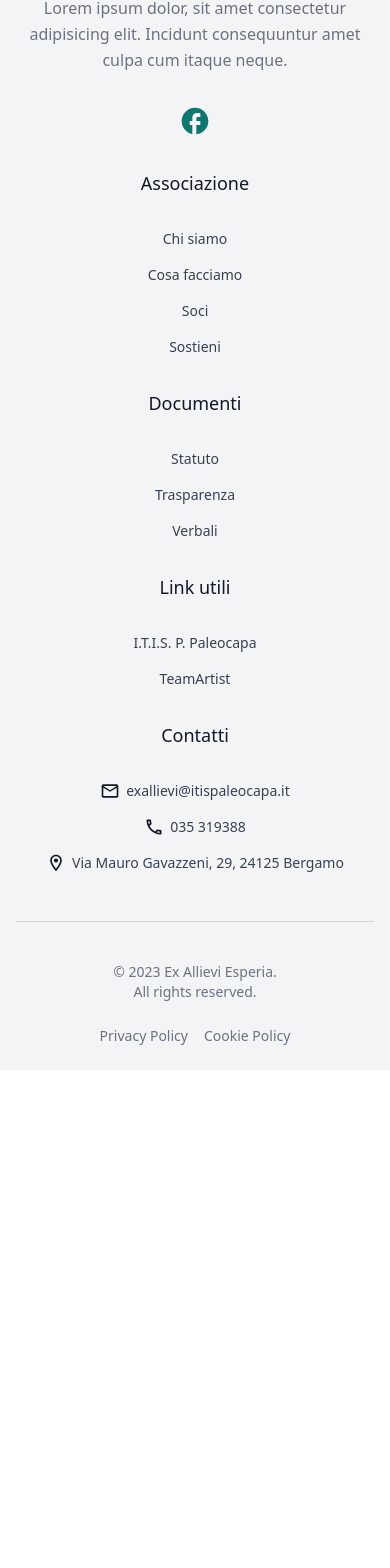
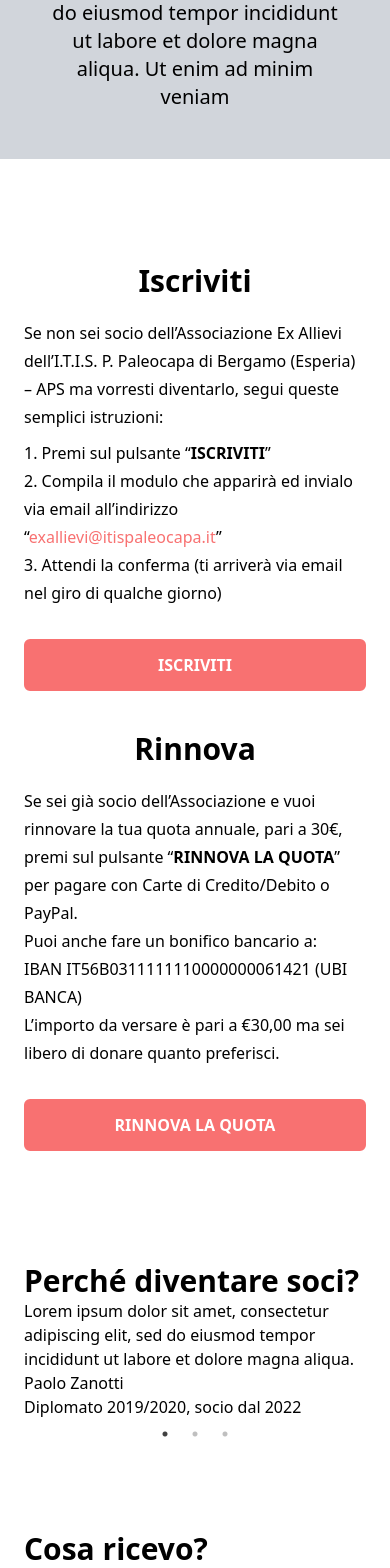
Before and after one commit to exallievi-esperia/website, a Next.js app: page /soci in a window 390 px wide. Shown: the part 261-1829 px from the top of the page. Before the commit the page ends 1331 px from the top, so only its background shows below. Built offline with nearby package versions, Linux system fonts and the light colour scheme.

Commit message:
✏️ New header, start Soci page

```diff
--- a/components/layout/Header.tsx
+++ b/components/layout/Header.tsx
@@ -77,11 +77,17 @@ const classNames = (...classes: string[]) => {
   return classes.filter(Boolean).join(" ");
 };
 
-const Header = () => {
+interface HeaderProps {
+  title: string;
+  description: string;
+}
+
+const Header: React.FC<HeaderProps> = ({ title, description }) => {
   const [mobileMenuOpen, setMobileMenuOpen] = useState(false);
 
   return (
     <header className="bg-white">
+      {/* Navbar */}
       <nav
         className="mx-auto flex max-w-7xl items-center justify-between p-6 lg:px-8"
         aria-label="Menu"
@@ -246,6 +252,12 @@ const Header = () => {
           </div>
         </Dialog.Panel>
       </Dialog>
+
+      {/* Title */}
+      <div className="text-center p-12 md:p-36 bg-gray-300">
+        <h1 className="font-bold sm:text-5xl text-4xl mb-5">{title}</h1>
+        <p className="text-xl">{description}</p>
+      </div>
     </header>
   );
 };
--- a/components/layout/Layout.tsx
+++ b/components/layout/Layout.tsx
@@ -4,12 +4,14 @@ import Header from "./Header";
 
 interface LayoutProps {
   children: React.ReactNode;
+  title: string;
+  description: string;
 }
 
-const Layout: React.FC<LayoutProps> = ({ children }) => {
+const Layout: React.FC<LayoutProps> = ({ children, title, description }) => {
   return (
     <>
-      <Header />
+      <Header title={title} description={description} />
       {children}
       <Footer />
     </>
--- a/pages/contatti.tsx
+++ b/pages/contatti.tsx
@@ -1,4 +1,3 @@
-import HeaderSection from "@/components/HeaderSection";
 import Layout from "@/components/layout/Layout";
 import Head from "next/head";
 import Link from "next/link";
@@ -6,18 +5,15 @@ import { MdMail, MdPhone, MdLocationPin } from "react-icons/md";
 
 const ContattiPage = () => {
   return (
-    <Layout>
+    <Layout
+      title={"Contatti"}
+      description={
+        "Lorem ipsum dolor sit amet, consectetur adipiscing elit, sed do eiusmod tempor incididunt ut labore et dolore magna aliqua. Ut enim ad minim veniam"
+      }
+    >
       <Head>
         <title>Contatti - Ex Allievi Esperia</title>
       </Head>
-
-      {/* Title */}
-      <HeaderSection
-        title={"Contatti"}
-        description={
-          "Lorem ipsum dolor sit amet, consectetur adipiscing elit, sed do eiusmod tempor incididunt ut labore et dolore magna aliqua. Ut enim ad minim veniam"
-        }
-      />
 
       <main className="mx-auto max-w-7xl p-6 lg:px-8 flex flex-col-reverse lg:flex-row justify-around items-center my-20">
         {/* Map */}
--- a/pages/cosa-facciamo.tsx
+++ b/pages/cosa-facciamo.tsx
@@ -1,4 +1,3 @@
-import HeaderSection from "@/components/HeaderSection";
 import Layout from "@/components/layout/Layout";
 import Head from "next/head";
 import Image from "next/image";
@@ -17,18 +16,15 @@ const CosaFacciamoPage = () => {
   };
 
   return (
-    <Layout>
+    <Layout
+      title={"Cosa facciamo"}
+      description={
+        "Lorem ipsum dolor sit amet, consectetur adipiscing elit, sed do eiusmod tempor incididunt ut labore et dolore magna aliqua. Ut enim ad minim veniam"
+      }
+    >
       <Head>
         <title>Cosa facciamo - Ex Allievi Esperia</title>
       </Head>
-
-      {/* Title */}
-      <HeaderSection
-        title={"Cosa facciamo"}
-        description={
-          "Lorem ipsum dolor sit amet, consectetur adipiscing elit, sed do eiusmod tempor incididunt ut labore et dolore magna aliqua. Ut enim ad minim veniam"
-        }
-      />
 
       <main className="mx-auto max-w-7xl p-6 lg:px-8 my-20">
         {/* Progetti realizzati */}
--- a/pages/eventi.tsx
+++ b/pages/eventi.tsx
@@ -1,4 +1,3 @@
-import HeaderSection from "@/components/HeaderSection";
 import Layout from "@/components/layout/Layout";
 import EventiCard from "@/components/EventiCard";
 import Head from "next/head";
@@ -36,18 +35,15 @@ const eventiList = [
 
 const EventiPage = () => {
   return (
-    <Layout>
+    <Layout
+      title={"Eventi"}
+      description={
+        "Lorem ipsum dolor sit amet, consectetur adipiscing elit, sed do eiusmod tempor incididunt ut labore et dolore magna aliqua. Ut enim ad minim veniam"
+      }
+    >
       <Head>
         <title>Eventi - Ex Allievi Esperia</title>
       </Head>
-
-      {/* Title */}
-      <HeaderSection
-        title={"Eventi"}
-        description={
-          "Lorem ipsum dolor sit amet, consectetur adipiscing elit, sed do eiusmod tempor incididunt ut labore et dolore magna aliqua. Ut enim ad minim veniam"
-        }
-      />
 
       <main className="mx-auto max-w-7xl p-6 lg:px-8 my-20">
         <div className="grid grid-cols-1 sm:grid-cols-2 md:grid-cols-3 gap-4">
--- a/pages/rivista.tsx
+++ b/pages/rivista.tsx
@@ -1,4 +1,3 @@
-import HeaderSection from "@/components/HeaderSection";
 import Layout from "@/components/layout/Layout";
 import Image from "next/image";
 import Head from "next/head";
@@ -6,18 +5,15 @@ import Link from "next/link";
 
 const RivistaPage = () => {
   return (
-    <Layout>
+    <Layout
+      title={"Rivista"}
+      description={
+        "Lorem ipsum dolor sit amet, consectetur adipiscing elit, sed do eiusmod tempor incididunt ut labore et dolore magna aliqua. Ut enim ad minim veniam"
+      }
+    >
       <Head>
         <title>Rivista - Ex Allievi Esperia</title>
       </Head>
-
-      {/* Title */}
-      <HeaderSection
-        title={"Rivista"}
-        description={
-          "Lorem ipsum dolor sit amet, consectetur adipiscing elit, sed do eiusmod tempor incididunt ut labore et dolore magna aliqua. Ut enim ad minim veniam"
-        }
-      />
 
       <main className="mx-auto max-w-7xl p-6 lg:px-8 my-20">
         {/* Bookshelf */}
--- a/pages/soci.tsx
+++ b/pages/soci.tsx
@@ -1,14 +1,146 @@
 import Layout from "@/components/layout/Layout";
 import Head from "next/head";
-import React from "react";
+import "slick-carousel/slick/slick.css";
+import "slick-carousel/slick/slick-theme.css";
+import Slider from "react-slick";
 
 const SociPage = () => {
+  const settings = {
+    dots: true,
+    infinite: true,
+    speed: 500,
+    slidesToShow: 1,
+    slidesToScroll: 1,
+  };
+
   return (
-    <Layout>
+    <Layout
+      title={"Soci"}
+      description={
+        "Lorem ipsum dolor sit amet, consectetur adipiscing elit, sed do eiusmod tempor incididunt ut labore et dolore magna aliqua. Ut enim ad minim veniam"
+      }
+    >
       <Head>
         <title>Soci - Ex Allievi Esperia</title>
       </Head>
-      <main className="">Soci</main>
+
+      <main className="mx-auto max-w-7xl p-6 lg:px-8 my-20">
+        {/* Iscriviti | Rinnova */}
+        <div className="flex flex-col md:flex-row md:justify-around gap-10">
+          {/* Iscriviti */}
+          <div className="w-full md:w-1/2 flex flex-col">
+            <h2 className="font-bold text-3xl text-center">Iscriviti</h2>
+            <p className="mt-5 mb-2 leading-7">
+              Se non sei socio dell’Associazione Ex Allievi dell’I.T.I.S. P.
+              Paleocapa di Bergamo (Esperia) – APS ma vorresti diventarlo, segui
+              queste semplici istruzioni:
+            </p>
+
+            <ol className="leading-7 mb-8">
+              <li>
+                <p>
+                  1. Premi sul pulsante “<strong>ISCRIVITI</strong>”
+                </p>
+              </li>
+
+              <li>
+                <p>
+                  2. Compila il modulo che apparirà ed invialo via email
+                  all’indirizzo “
+                  <a
+                    href="mailto:exallievi@itispaleocapa.it"
+                    className="text-red-400 hover:text-red-600 transition-colors duration-200"
+                  >
+                    exallievi@itispaleocapa.it
+                  </a>
+                  ”
+                </p>
+              </li>
+
+              <li>
+                <p>
+                  3. Attendi la conferma (ti arriverà via email nel giro di
+                  qualche giorno)
+                </p>
+              </li>
+            </ol>
+
+            <a className="mt-auto bg-red-400 text-white border-2 border-red-400 p-3 rounded-md w-full md:w-1/3 font-bold text-center self-center hover:bg-white hover:text-red-400 transition-colors duration-300">
+              ISCRIVITI
+            </a>
+          </div>
+
+          {/* Rinnova */}
+          <div className="w-full md:w-1/2 flex flex-col">
+            <h2 className="font-bold text-3xl text-center">Rinnova</h2>
+            <p className="mt-5 leading-7 mb-8">
+              Se sei già socio dell’Associazione e vuoi rinnovare la tua quota
+              annuale, pari a 30€, premi sul pulsante “
+              <strong>RINNOVA LA QUOTA</strong>” per pagare con Carte di
+              Credito/Debito o PayPal. <br />
+              Puoi anche fare un bonifico bancario a: <br />
+              IBAN IT56B0311111110000000061421 (UBI BANCA) <br />
+              L’importo da versare è pari a €30,00 ma sei libero di donare
+              quanto preferisci.
+            </p>
+            <a
+              className="mt-auto bg-red-400 text-white border-2 border-red-400 p-3 rounded-md w-full md:w-1/3 font-bold text-center self-center hover:bg-white hover:text-red-400 transition-colors duration-300"
+              href="https://www.paypal.com/donate?hosted_button_id=23BL2KLNJ6MF8"
+              rel="noopener noreferrer"
+              target="_blank"
+            >
+              RINNOVA LA QUOTA
+            </a>
+          </div>
+        </div>
+
+        {/* Perché diventare soci */}
+        <div className="mt-28">
+          <h2 className="font-bold text-3xl">Perché diventare soci?</h2>
+          <Slider {...settings} className="self-center">
+            <div>
+              <p>
+                Lorem ipsum dolor sit amet, consectetur adipiscing elit, sed do
+                eiusmod tempor incididunt ut labore et dolore magna aliqua.
+              </p>
+
+              <div>
+                <p>Paolo Zanotti</p>
+                <p>Diplomato 2019/2020, socio dal 2022</p>
+              </div>
+            </div>
+
+            <div>
+              <p>
+                Lorem ipsum dolor sit amet, consectetur adipiscing elit, sed do
+                eiusmod tempor incididunt ut labore et dolore magna aliqua.
+              </p>
+
+              <div>
+                <p>Simone Spreafico</p>
+                <p>Diplomato 2019/2020, socio dal 2022</p>
+              </div>
+            </div>
+
+            <div>
+              <p>
+                Lorem ipsum dolor sit amet, consectetur adipiscing elit, sed do
+                eiusmod tempor incididunt ut labore et dolore magna aliqua.
+              </p>
+
+              <div>
+                <p>Marco Mosca</p>
+                <p>Diplomato 2019/2020, socio dal 2021</p>
+              </div>
+            </div>
+          </Slider>
+        </div>
+
+        {/* Cosa ricevo */}
+        <div className="mt-28">
+          <h2 className="font-bold text-3xl">Cosa ricevo?</h2>
+        </div>
+      </main>
     </Layout>
   );
 };
--- a/pages/statuto.tsx
+++ b/pages/statuto.tsx
@@ -1,4 +1,3 @@
-import HeaderSection from "@/components/HeaderSection";
 import Layout from "@/components/layout/Layout";
 import Head from "next/head";
 import Link from "next/link";
@@ -6,18 +5,15 @@ import { VscFilePdf } from "react-icons/vsc";
 
 const StatutoPage = () => {
   return (
-    <Layout>
+    <Layout
+      title={"Statuto"}
+      description={
+        "Lorem ipsum dolor sit amet, consectetur adipiscing elit, sed do eiusmod tempor incididunt ut labore et dolore magna aliqua. Ut enim ad minim veniam"
+      }
+    >
       <Head>
         <title>Statuto - Ex Allievi Esperia</title>
       </Head>
-
-      {/* Title */}
-      <HeaderSection
-        title={"Statuto"}
-        description={
-          "Lorem ipsum dolor sit amet, consectetur adipiscing elit, sed do eiusmod tempor incididunt ut labore et dolore magna aliqua. Ut enim ad minim veniam"
-        }
-      />
 
       <main className="mx-auto max-w-7xl p-6 lg:px-8 my-14">
         <div className="flex justify-center">
--- a/pages/trasparenza.tsx
+++ b/pages/trasparenza.tsx
@@ -1,22 +1,18 @@
 import Layout from "@/components/layout/Layout";
 import Head from "next/head";
 import FileList from "@/components/FileList";
-import HeaderSection from "@/components/HeaderSection";
 
 const TrasparenzaPage = () => {
   return (
-    <Layout>
+    <Layout
+      title={"Trasparenza"}
+      description={
+        "Lorem ipsum dolor sit amet, consectetur adipiscing elit, sed do eiusmod tempor incididunt ut labore et dolore magna aliqua. Ut enim ad minim veniam"
+      }
+    >
       <Head>
         <title>Trasparenza - Ex Allievi Esperia</title>
       </Head>
-
-      {/* Title */}
-      <HeaderSection
-        title={"Trasparenza"}
-        description={
-          "Lorem ipsum dolor sit amet, consectetur adipiscing elit, sed do eiusmod tempor incididunt ut labore et dolore magna aliqua. Ut enim ad minim veniam"
-        }
-      />
 
       <main className="mx-auto max-w-7xl p-6 lg:px-8 my-20">
         {/* Elenco file */}
--- a/pages/verbali.tsx
+++ b/pages/verbali.tsx
@@ -1,23 +1,18 @@
-import HeaderSection from "@/components/HeaderSection";
 import Layout from "@/components/layout/Layout";
 import Head from "next/head";
-import React from "react";
 import FileList from "@/components/FileList";
 
 const VerbaliPage = () => {
   return (
-    <Layout>
+    <Layout
+      title={"Verbali"}
+      description={
+        "Lorem ipsum dolor sit amet, consectetur adipiscing elit, sed do eiusmod tempor incididunt ut labore et dolore magna aliqua. Ut enim ad minim veniam"
+      }
+    >
       <Head>
         <title>Verbali - Ex Allievi Esperia</title>
       </Head>
-
-      {/* Title */}
-      <HeaderSection
-        title={"Verbali"}
-        description={
-          "Lorem ipsum dolor sit amet, consectetur adipiscing elit, sed do eiusmod tempor incididunt ut labore et dolore magna aliqua. Ut enim ad minim veniam"
-        }
-      />
 
       <main className="mx-auto max-w-7xl p-6 lg:px-8 my-20">
         {/* Elenco file */}
```
Also changed, not shown: components/HeaderSection.tsx (deleted, +0 -17 lines).
